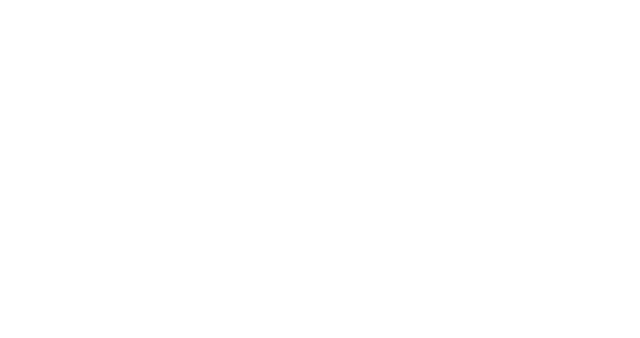
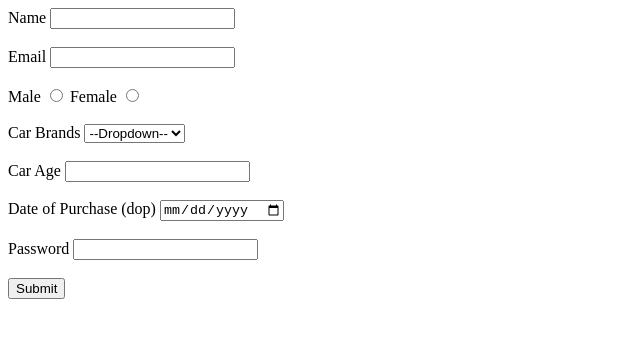
Before and after one commit to acciojob/car-insurance-form-SuyashDapale, a website: page main.html in a window 1280 px wide. Shown: the whole page, without its empty margins (0-640 px from the left). Drawn offline with Linux system fonts and the light colour scheme.

Commit message:
created a submission

```diff
--- a/main.html
+++ b/main.html
@@ -7,7 +7,44 @@
 </head>
 
 <body>
-	<!-- the entire body must be written by student -->
+	<form method="post">
+		<label for="name">Name</label>
+		<input type="text" id="name" required>
+		<br><br>
+
+		<label for="email">Email</label>
+		<input type="email" id="email" required>
+		<br><br>
+
+		<label for="gender_m">Male</label>
+		<input type="radio" id="gender_m" name="gender" required>
+		<label for="gender_f">Female</label>
+		<input type="radio" id="gender_f" name="gender"required>
+		<br><br>
+
+		<label for="cars">Car Brands</label>
+        <select id="cars">
+			<option>--Dropdown--</option>
+            <option>BMW</option>
+            <option>Mercedes</option>
+            <option>Ferrari</option>
+        </select>
+        <br><br>
+
+		<label for="carage">Car Age</label>
+		<input type="number" id="carage" required>
+		<br><br>
+
+		<label for="dop">Date of Purchase (dop)</label>
+		<input type="date" id="dop" required>
+		<br><br>
+
+		<label for="password">Password</label>
+		<input type="password" id="password" required>
+		<br><br>
+
+		<input type="submit" value=Submit Button>
+	</form>
     <script type="text/javascript" src="./script.js">
 </script>
 
```
